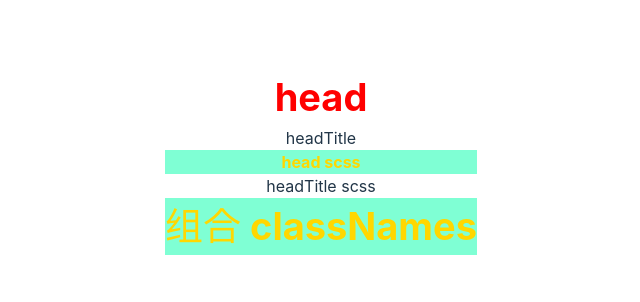
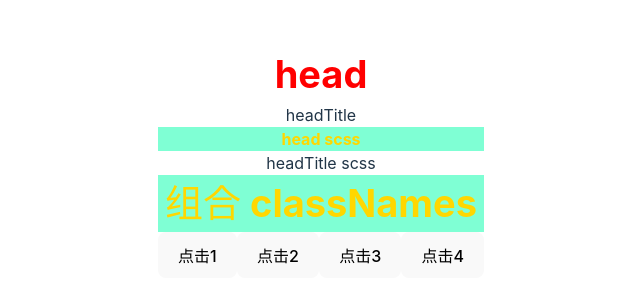
Before and after one commit to wxStart/skill-iteration, a React (Vite) app in the folder react-skill/: page / in a window 1280 px wide. Shown: the part 238-540 px from the top of the page, without its empty margins (319-959 px from the left). Built offline with nearby package versions, Linux system fonts and the light colour scheme.

Commit message:
fix: event 事件处理

```diff
--- a/react-skill/src/App.jsx
+++ b/react-skill/src/App.jsx
@@ -1,11 +1,13 @@
 import './App.css';
 
 import ModuleCss from './components/module-css/Index.jsx';
+import EventIndex from './components/event/Index.jsx';
 
 function App() {
   return (
     <>
       <ModuleCss></ModuleCss>
+      <EventIndex />
     </>
   );
 }
--- /dev/null
+++ b/react-skill/src/components/event/Index.jsx
@@ -0,0 +1,21 @@
+export default function EventIndex() {
+  const handClick1 = e => {
+    console.log('1e: ', e);
+  };
+  const handClick2 = num => {
+    return e => {
+      console.log('2e:num ', e, num);
+    };
+  };
+  const handClick3 = (e, num) => {
+    console.log('3e:num ', e, num);
+  };
+  return (
+    <>
+      <button onClick={handClick1}>点击1</button>
+      <button onClick={handClick2(123)}>点击2</button>
+      <button onClick={e => handClick3(e, 123)}>点击3</button>
+      <button onClick={handClick3}>点击4</button>
+    </>
+  );
+}
```
Also changed, not shown: react-skill/doc/基础.md (+4 -0 lines).
